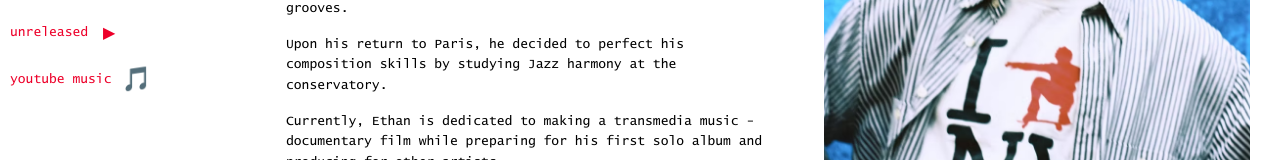
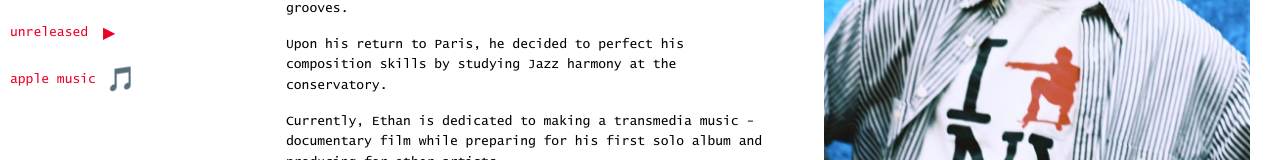
Before and after one commit to jimeye/atnsoul.com, a Next.js app: page / in a window 1280 px wide. Shown: the part 388-548 px from the top of the page. Built offline with nearby package versions, Linux system fonts and the light colour scheme.

Commit message:
Supprimer la référence à YouTube Music

```diff
--- a/src/app/page.tsx
+++ b/src/app/page.tsx
@@ -143,7 +143,7 @@ export default function HomePage() {
                   fontSize: '0.81rem',
                   marginRight: '-5px'
                 }}>
-                  youtube music
+                  apple music
                 </span>
                 <button
                   onClick={toggleSpotifyPlay}
```
